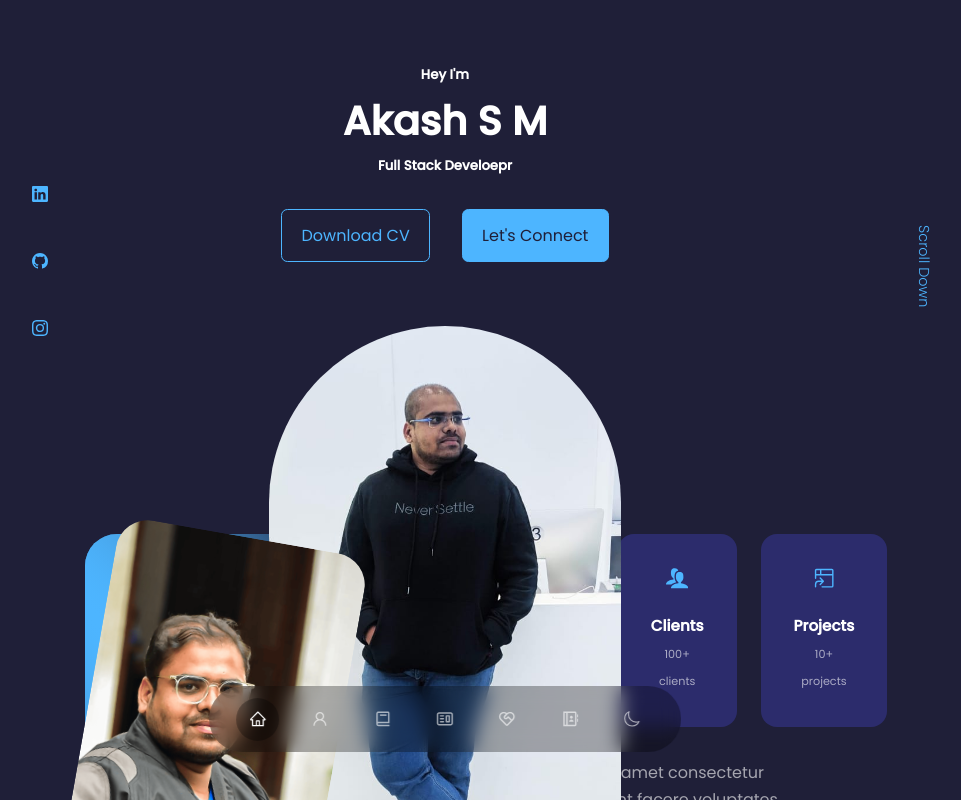
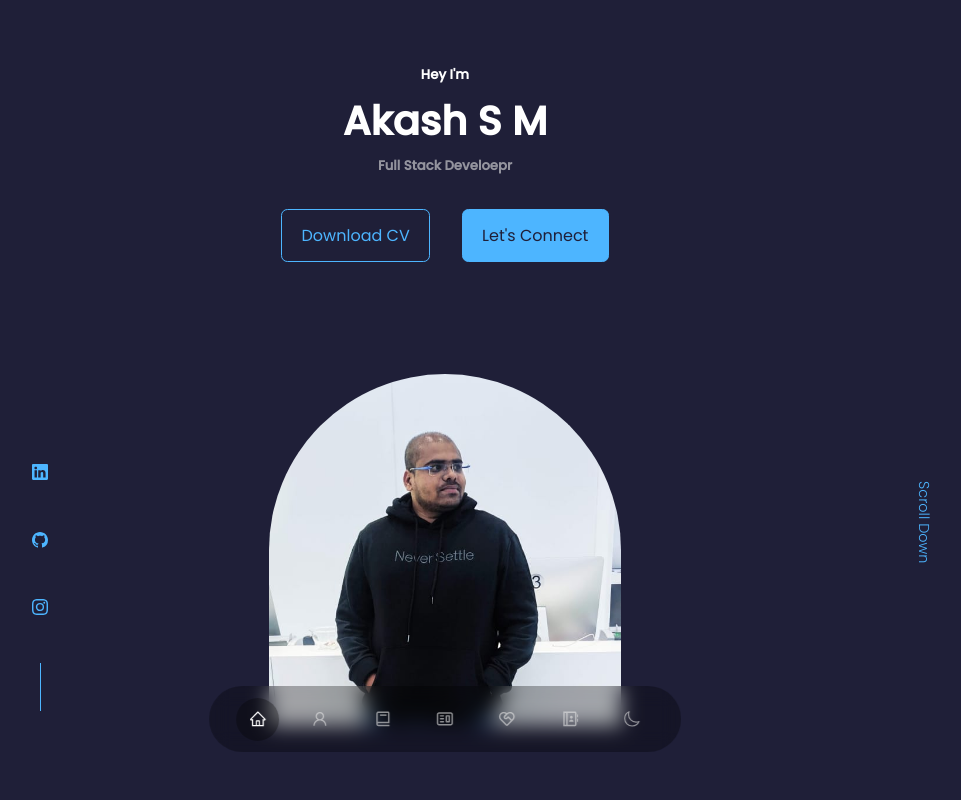
Before and after one commit to ak220193/my-portfolio-new, a React (Create React App) app: page / in a window 1280 px wide. Shown: the top 800 px of the page, without its empty margins (195-1156 px from the left). Built offline with nearby package versions, Linux system fonts and the light colour scheme.

Commit message:
minor mistakes rectified

```diff
--- a/src/Components/Header/Header.css
+++ b/src/Components/Header/Header.css
@@ -39,19 +39,19 @@ header {
 .me {
   background: linear-gradient(var(--color-primary), transparent);
   width: 22rem;
-  height: 30rem;
+  height: 22rem;
   left: calc(50% - 11rem);
-  margin-top: 4rem;
+  margin-top: 7rem;
   border-radius: 12rem 12rem 0px 0px;
   overflow: hidden;
-  position: absolute;
+  position: relative;
 
 }
 
 .scroll__down {
   position: absolute;
   right: -2.5rem;
-  bottom: -1rem;
+  bottom: 12rem;
   transform: rotate(90deg);
   font-weight: 300;
   font-size: 0.9rem;
--- a/src/Components/Header/Header.jsx
+++ b/src/Components/Header/Header.jsx
@@ -10,12 +10,14 @@ const Header = () => {
       <div className="container header__container">
         <h5> Hey I'm </h5>
         <h1> Akash S M </h1>
-        <h5 className="text-light"> Full Stack Develoepr  </h5>
+        <h5 className="text-light"> Full Stack Develoepr </h5>
+        <div>
         <CTA />
         <Socials />
         <div className="me">
-          <img src={Image1} alt="mypic"  />
-        </div>
+        <img src={Image1} alt="mypic" />
+      </div>
+     </div>
         <a href="#Contact" className="scroll__down">
           Scroll Down
         </a>
--- a/src/index.css
+++ b/src/index.css
@@ -18,7 +18,7 @@
     --color-primary: #4db5ff;
     --color-primary-variant: rgba(77, 181, 255, 0.4);
     --color-white: #fff;
-    --color-light: rgba(255, 255, 255, 0.6);
+    --color-light: rgba(226, 226, 226, 0.6);
 
     --transition: all 400ms ease;
 
@@ -75,7 +75,7 @@
     margin-bottom: 3rem;
   }
 
-  text-light {
+  .text-light {
     color: var(--color-light);
   }
 
```
